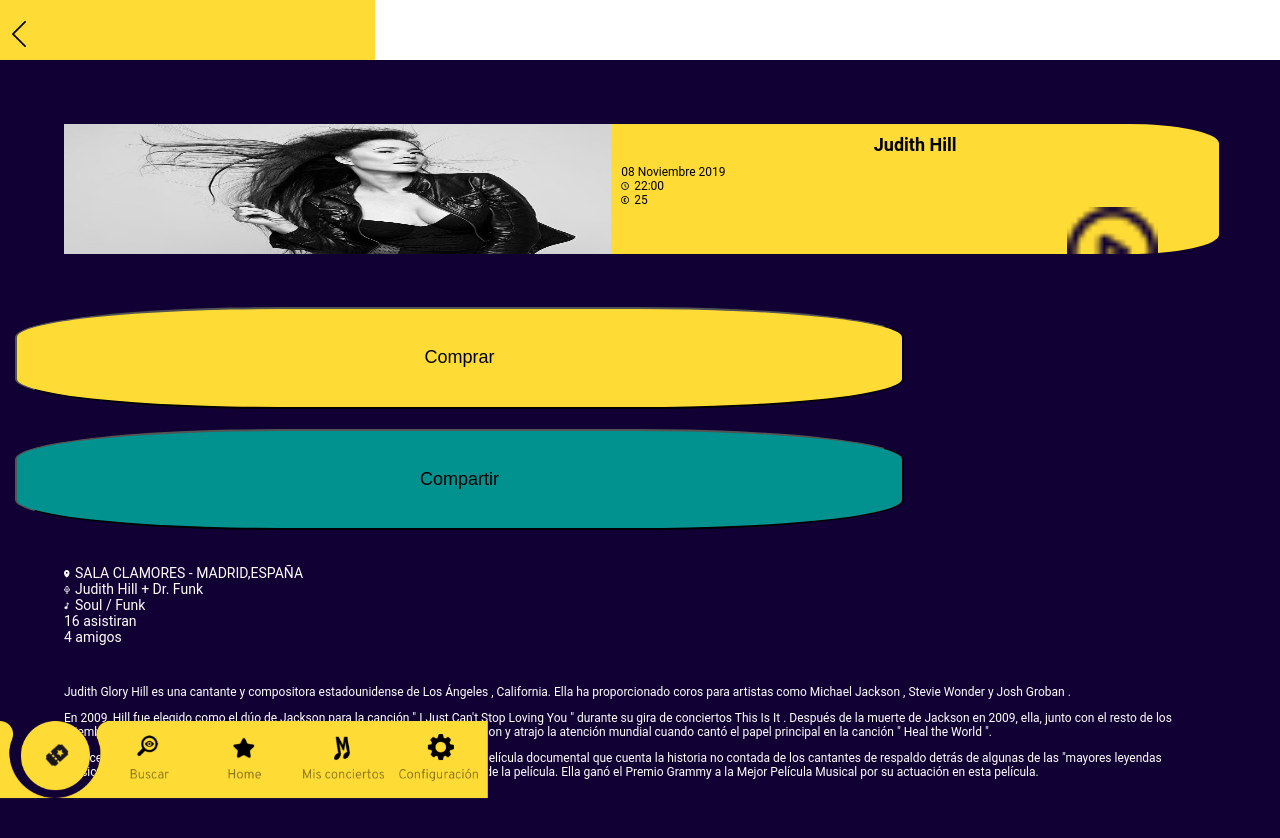
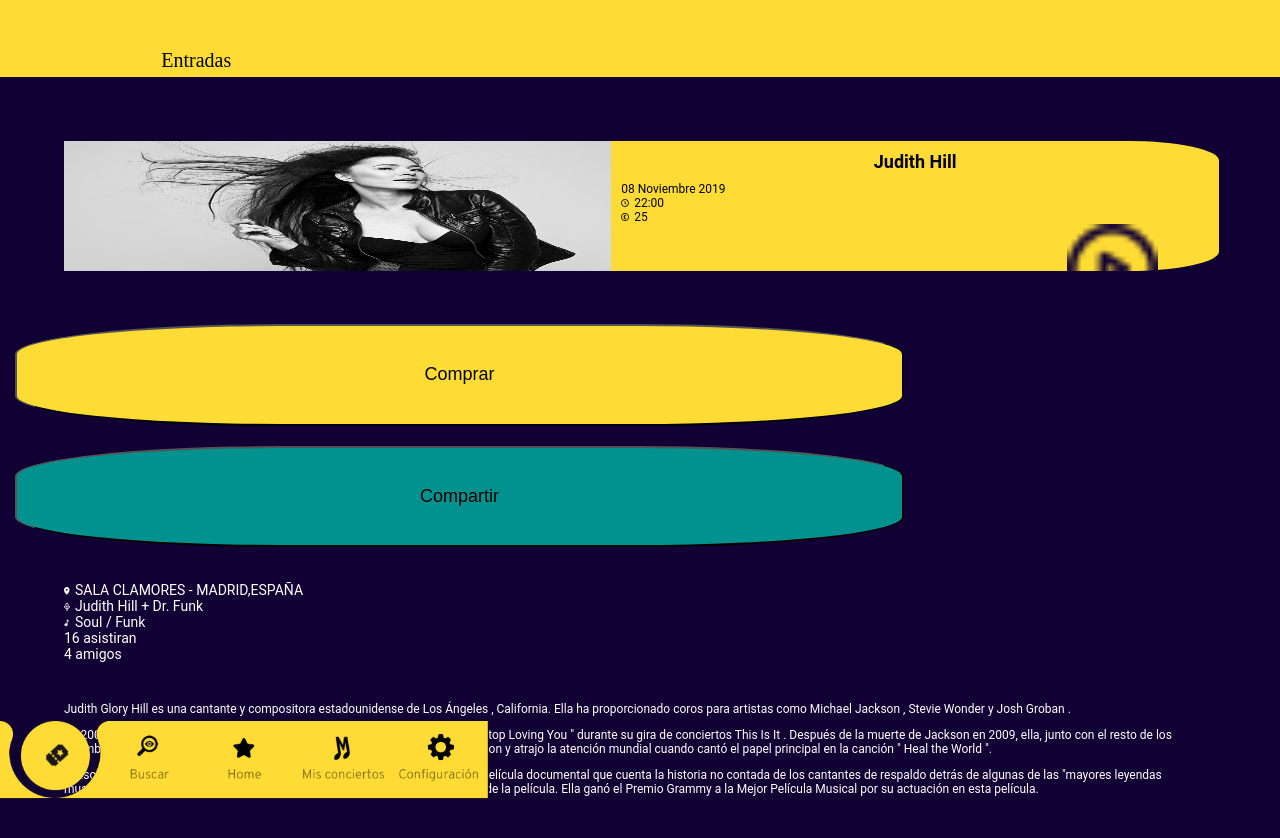
Before and after one commit to Shir-Dev/RythMe, a React (Create React App) app in the folder rithme/: page /entradas in a window 1280 px wide. Shown: the top 838 px of the page. Built offline with nearby package versions, Linux system fonts and the light colour scheme.

Commit message:
header listo

```diff
--- a/rithme/src/components/Bienvenido.js
+++ b/rithme/src/components/Bienvenido.js
@@ -8,9 +8,13 @@ import Header from "./Header";
 import Footer from "./Footer";
 
 function Bienvenido() {
+  const formHeader = {
+    headerText: "Home",
+    srcArrow: ""
+  };
   return (
     <div className="contenedor">
-      <Header />
+      <Header headerObject={formHeader} />
       <header className="">
         <p className="parrafo">¡Bienvenido!</p>
       </header>
--- a/rithme/src/components/Buscar.js
+++ b/rithme/src/components/Buscar.js
@@ -4,9 +4,13 @@ import Footer from "./Footer";
 import Header from "./Header";
 
 function Buscar() {
+  const formHeader = {
+    headerText: "Búsqueda",
+    srcArrow: "/bienvenido"
+  };
   return (
     <div className="contenedor_g">
-      <Header />
+      <Header headerObject={formHeader} />
 
       <Footer changeNav="buscar" />
     </div>
--- a/rithme/src/components/Conciertos.js
+++ b/rithme/src/components/Conciertos.js
@@ -4,9 +4,13 @@ import Footer from "./Footer";
 import Header from "./Header";
 
 function Conciertos() {
+  const formHeader = {
+    headerText: "Conciertos",
+    srcArrow: "/bienvenido"
+  };
   return (
     <div className="contenedor_g">
-      <Header />
+      <Header headerObject={formHeader} />
 
       <Footer changeNav="conciertos" />
     </div>
--- a/rithme/src/components/Configuracion.js
+++ b/rithme/src/components/Configuracion.js
@@ -4,9 +4,13 @@ import Footer from "./Footer";
 import Header from "./Header";
 
 function Configuracion() {
+  const formHeader = {
+    headerText: "Configuración",
+    srcArrow: "/bienvenido"
+  };
   return (
     <div className="contenedor_g">
-      <Header />
+      <Header headerObject={formHeader} />
 
       <Footer changeNav="confi" />
     </div>
--- a/rithme/src/components/Entradas.js
+++ b/rithme/src/components/Entradas.js
@@ -11,9 +11,13 @@ import icono_microfono from "./assets/icons/microfono.png";
 import Footer from "./Footer";
 
 function Entradas() {
+  const formHeader = {
+    headerText: "Entradas",
+    srcArrow: "/bienvenido"
+  };
   return (
     <div className="contenedor_g">
-      <Header />
+      <Header headerObject={formHeader} />
       <div className="contenedor">
         <div className="contenedor_img">
           <img src={Girl} className="img_girl" />
--- a/rithme/src/components/Form.js
+++ b/rithme/src/components/Form.js
@@ -4,9 +4,13 @@ import Footer from "./Footer";
 import Header from "./Header";
 
 function Form() {
+  const formHeader = {
+    headerText: "Registro",
+    srcArrow: "/bienvenido"
+  };
   return (
     <div className="contenedor_g">
-      <Header />
+      <Header headerObject={formHeader} />
       <h2 className="h2">Datos Personales</h2>
       <form
         className="contenedor"
--- a/rithme/src/components/Header.js
+++ b/rithme/src/components/Header.js
@@ -1,12 +1,27 @@
 import React from "react";
 import "./assets/styles/header.css";
-import flecha from "./assets/icons/flecha.png";
+import flecha11 from "./assets/icons/flecha11.png";
+import { Link } from "react-router-dom";
 
-function App() {
+function App(props) {
+  //const isArrow = props.headerObject.isArrow;
+  const headerText = props.headerObject.headerText;
+  const srcArrow = props.headerObject.srcArrow;
+
+  let arrow = "";
+  /*if (isArrow === true) {
+    arrow = (
+      <Link to={srcArrow}>
+        <img src={flecha11} className="b-flecha"></img>
+      </Link>
+    );
+  }*/
+
   return (
     <div className="contenedor_header">
       <header className="b-header">
-        <img src={flecha} className="b-flecha"></img>
+        {arrow}
+        <div className="text">{headerText}</div>
       </header>
     </div>
   );
--- a/rithme/src/components/assets/styles/header.css
+++ b/rithme/src/components/assets/styles/header.css
@@ -1,17 +1,26 @@
-.contenedor_header{
+.contenedor_header {
   position: sticky;
   top: 0;
 }
 
 .b-header {
   background-color: rgb(255, 220, 53);
-  width: 100%;
-  height: 60px;
+  width: 100vw;
+  height: 77px;
   font-family: Overpass-Light;
+}
+/*.b-flecha {
+  width: 8%;
+  margin-top: 10%;
+  margin-right: 90%;
+}*/
 
+.text {
+  display: flex;
+  position: absolute;
+  margin-top: 13%;
+  width: 30%;
+
+  font-size: 20px;
+  margin-left: 43%;
 }
-.b-flecha {
-  width: 8%;
-  margin-top: 5%;
-  margin-right: 90%;
-}
```
Also changed, not shown: rithme/src/components/assets/icons/flecha.png (deleted), rithme/src/components/assets/icons/flecha11.png (added).
